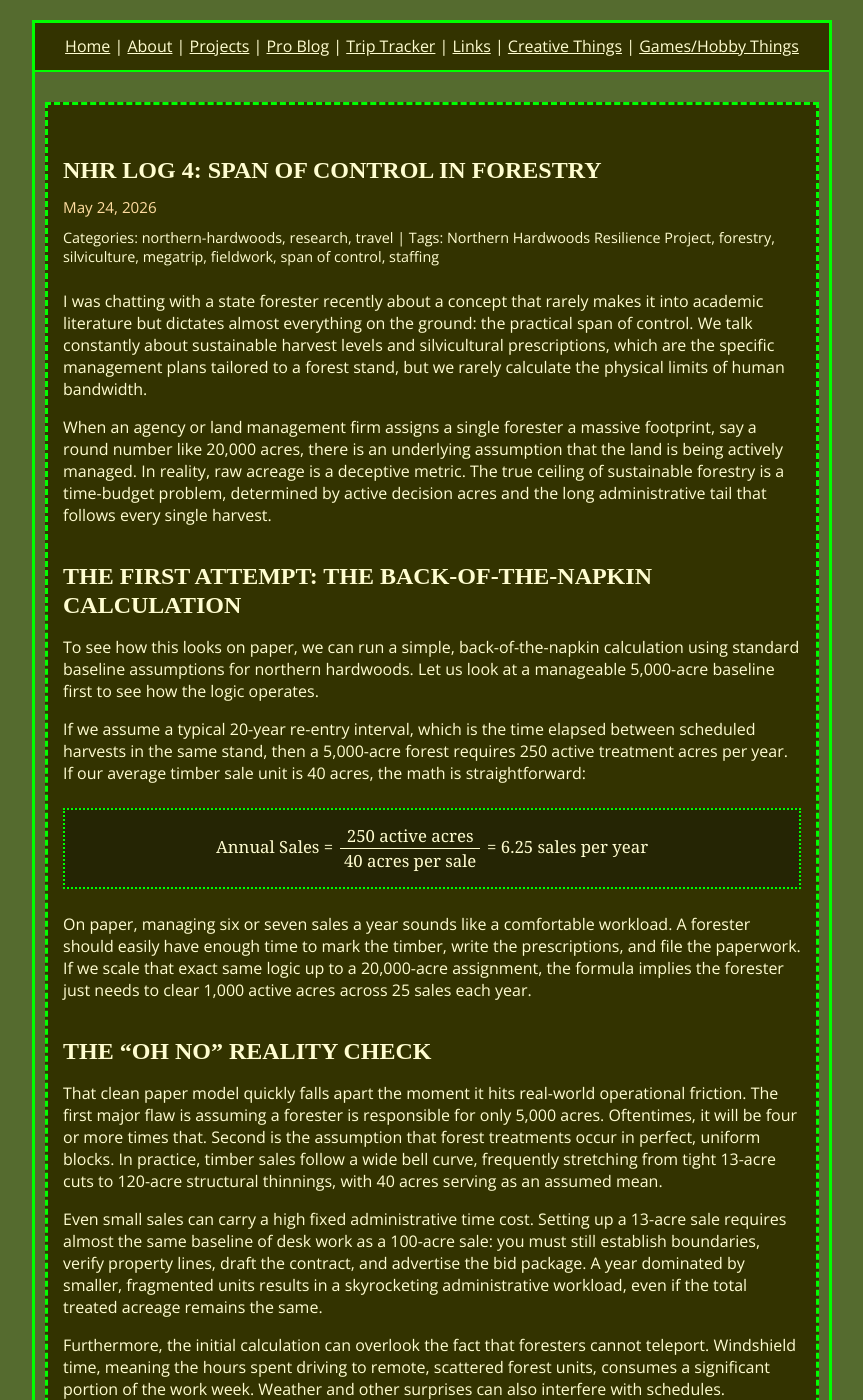
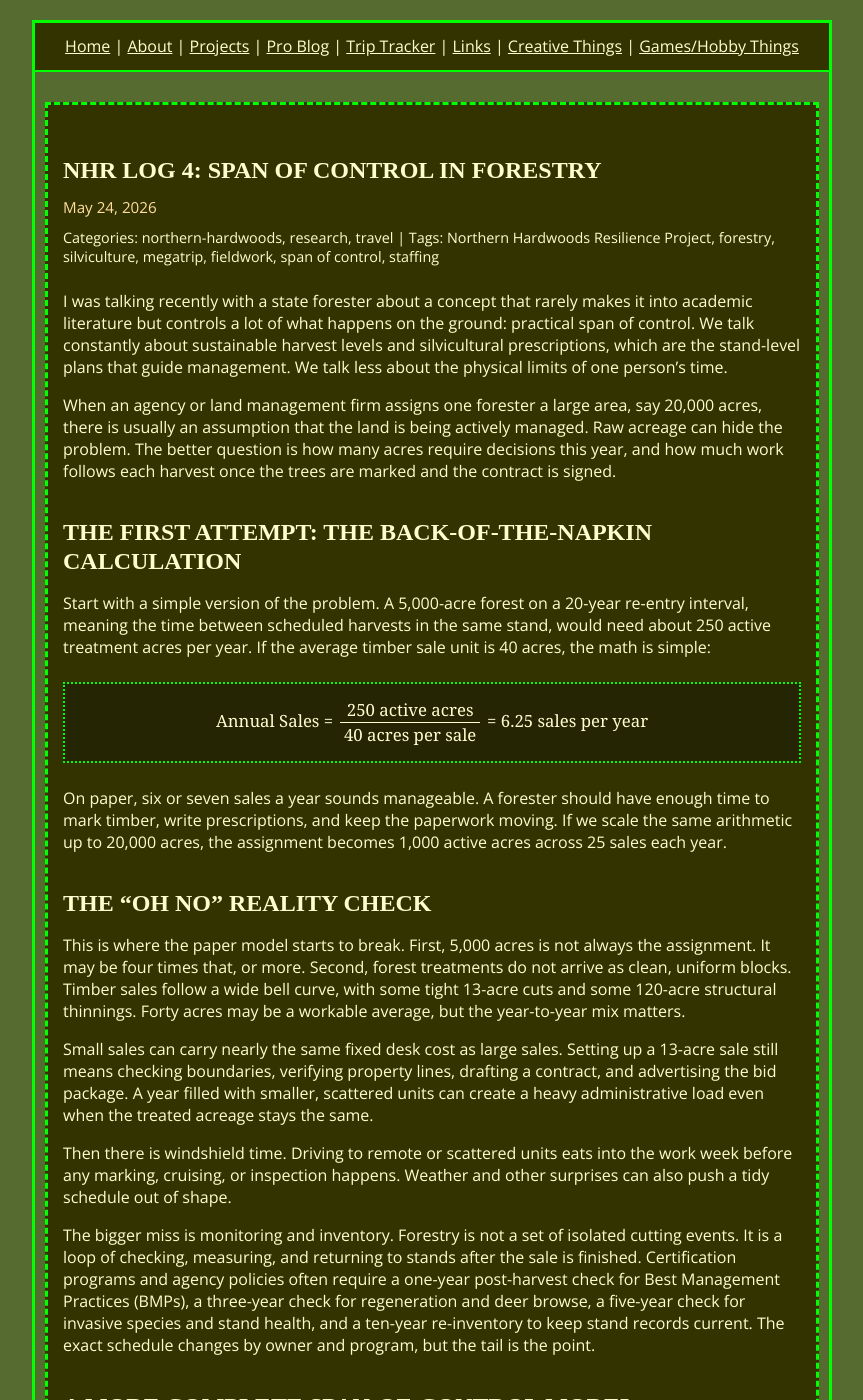
Before and after one commit to MtnTheMan/mtntheman.github.io, a Jekyll site: the page built from _posts/2026-05-24-span-of-control-in-forestry.md, in a window 1280 px wide and 1400 px high. Shown: the whole window, without its empty margins (208-1071 px from the left). Built offline with Jekyll 4.4.1, drawn with Linux system fonts in a browser that asks for light colours; some web fonts are replaced; some of the changed text lies outside the part shown.

Commit message:
Clean up NHR Log 4 prose

```diff
--- a/_posts/2026-05-24-span-of-control-in-forestry.md
+++ b/_posts/2026-05-24-span-of-control-in-forestry.md
@@ -4,18 +4,16 @@ title: "NHR Log 4: Span of Control in Forestry"
 date: 2026-05-24
 categories: [northern-hardwoods, research, travel]
 tags: [Northern Hardwoods Resilience Project, forestry, silviculture, megatrip, fieldwork, span of control, staffing]
-excerpt: "A time-budget look at how many acres one forester can realistically manage with intensive silviculture."
+excerpt: "A time-budget look at how many acres one forester can manage with intensive silviculture."
 ---
 
-I was chatting with a state forester recently about a concept that rarely makes it into academic literature but dictates almost everything on the ground: the practical span of control. We talk constantly about sustainable harvest levels and silvicultural prescriptions, which are the specific management plans tailored to a forest stand, but we rarely calculate the physical limits of human bandwidth.
+I was talking recently with a state forester about a concept that rarely makes it into academic literature but controls a lot of what happens on the ground: practical span of control. We talk constantly about sustainable harvest levels and silvicultural prescriptions, which are the stand-level plans that guide management. We talk less about the physical limits of one person's time.
 
-When an agency or land management firm assigns a single forester a massive footprint, say a round number like 20,000 acres, there is an underlying assumption that the land is being actively managed. In reality, raw acreage is a deceptive metric. The true ceiling of sustainable forestry is a time-budget problem, determined by active decision acres and the long administrative tail that follows every single harvest.
+When an agency or land management firm assigns one forester a large area, say 20,000 acres, there is usually an assumption that the land is being actively managed. Raw acreage can hide the problem. The better question is how many acres require decisions this year, and how much work follows each harvest once the trees are marked and the contract is signed.
 
-## The First Attempt: The Back-of-the-Napkin Calculation
+## The first attempt: the back-of-the-napkin calculation
 
-To see how this looks on paper, we can run a simple, back-of-the-napkin calculation using standard baseline assumptions for northern hardwoods. Let us look at a manageable 5,000-acre baseline first to see how the logic operates.
-
-If we assume a typical 20-year re-entry interval, which is the time elapsed between scheduled harvests in the same stand, then a 5,000-acre forest requires 250 active treatment acres per year. If our average timber sale unit is 40 acres, the math is straightforward:
+Start with a simple version of the problem. A 5,000-acre forest on a 20-year re-entry interval, meaning the time between scheduled harvests in the same stand, would need about 250 active treatment acres per year. If the average timber sale unit is 40 acres, the math is simple:
 
 <div class="nhr-equation" role="img" aria-label="Annual sales equals 250 active acres divided by 40 acres per sale, which equals 6.25 sales per year.">
   Annual Sales =
@@ -23,33 +21,25 @@ If we assume a typical 20-year re-entry interval, which is the time elapsed betw
   = 6.25 sales per year
 </div>
 
-On paper, managing six or seven sales a year sounds like a comfortable workload. A forester should easily have enough time to mark the timber, write the prescriptions, and file the paperwork. If we scale that exact same logic up to a 20,000-acre assignment, the formula implies the forester just needs to clear 1,000 active acres across 25 sales each year.
+On paper, six or seven sales a year sounds manageable. A forester should have enough time to mark timber, write prescriptions, and keep the paperwork moving. If we scale the same arithmetic up to 20,000 acres, the assignment becomes 1,000 active acres across 25 sales each year.
 
-## The "Oh No" Reality Check
+## The "oh no" reality check
 
-That clean paper model quickly falls apart the moment it hits real-world operational friction. The first major flaw is assuming a forester is responsible for only 5,000 acres. Oftentimes, it will be four or more times that. Second is the assumption that forest treatments occur in perfect, uniform blocks. In practice, timber sales follow a wide bell curve, frequently stretching from tight 13-acre cuts to 120-acre structural thinnings, with 40 acres serving as an assumed mean.
+This is where the paper model starts to break. First, 5,000 acres is not always the assignment. It may be four times that, or more. Second, forest treatments do not arrive as clean, uniform blocks. Timber sales follow a wide bell curve, with some tight 13-acre cuts and some 120-acre structural thinnings. Forty acres may be a workable average, but the year-to-year mix matters.
 
-Even small sales can carry a high fixed administrative time cost. Setting up a 13-acre sale requires almost the same baseline of desk work as a 100-acre sale: you must still establish boundaries, verify property lines, draft the contract, and advertise the bid package. A year dominated by smaller, fragmented units results in a skyrocketing administrative workload, even if the total treated acreage remains the same.
+Small sales can carry nearly the same fixed desk cost as large sales. Setting up a 13-acre sale still means checking boundaries, verifying property lines, drafting a contract, and advertising the bid package. A year filled with smaller, scattered units can create a heavy administrative load even when the treated acreage stays the same.
 
-Furthermore, the initial calculation can overlook the fact that foresters cannot teleport. Windshield time, meaning the hours spent driving to remote, scattered forest units, consumes a significant portion of the work week. Weather and other surprises can also interfere with schedules.
+Then there is windshield time. Driving to remote or scattered units eats into the work week before any marking, cruising, or inspection happens. Weather and other surprises can also push a tidy schedule out of shape.
 
-Beyond travel and incidentals, the most glaring omission in the presumptive model is the monitoring tail and the continuous requirement for forest inventory. Forestry is not a sequence of isolated cutting events: it is a continuous loop of verification and measurement. Most sustainable forestry certifications mandate regular field checks:
+The bigger miss is monitoring and inventory. Forestry is not a set of isolated cutting events. It is a loop of checking, measuring, and returning to stands after the sale is finished. Certification programs and agency policies often require a one-year post-harvest check for Best Management Practices (BMPs), a three-year check for regeneration and deer browse, a five-year check for invasive species and stand health, and a ten-year re-inventory to keep stand records current. The exact schedule changes by owner and program, but the tail is the point.
 
-**One-year post-harvest:** Verifying Best Management Practices (BMPs) for water quality and soil stabilization.
+## A more complete span-of-control model
 
-**Three-year post-harvest:** Evaluating seedling regeneration and assessing deer browse impacts.
+If we rebuild the calculation for a 20,000-acre responsibility and include the work that follows each entry, the numbers change fast.
 
-**Five-year post-harvest:** Monitoring for invasive species introductions and overall stand health.
+On a 20-year rotation, the forester has to handle 1,000 active treatment acres per year. At 40 acres per unit, that means establishing 25 sales annually. Cruising adds another layer. A 10-year inventory cycle on a 20,000-acre forest requires 2,000 background acres each year, separate from the active timber sales.
 
-**Ten-year inventory cycle:** Standard agency policy usually requires a complete re-inventory of every stand every ten years to maintain accurate database records.
-
-## Our Span of Control Model V2
-
-If we rebuild the calculation for a 20,000-acre responsibility and include these missing operational components, the numbers change dramatically.
-
-On a 20-year rotation, our forester must handle 1,000 active treatment acres per year. Assuming the historical mean of 40 acres per unit, which may be large, that requires establishing 25 distinct sales annually. Cruising the forest, which means walking lines to collect tree inventory data, adds an additional, massive baseline burden. A 10-year inventory cycle for a 20,000-acre forest requires cruising 2,000 background acres each year, independent of active timber sales.
-
-The table below breaks down a realistic hour budget for these combined responsibilities:
+The table below lays out one workable annual hour budget:
 
 | Workload Component | Operational Assumption | Annual Hours Required |
 | --- | --- | ---: |
@@ -61,9 +51,9 @@ The table below breaks down a realistic hour budget for these combined responsib
 | General Stewardship & Public Inquiries | Forest health anomalies, boundary disputes, and road washouts | 400 hours |
 | **Total Annual Workload** |  | **4,500 hours** |
 
-Considering that a single full-time employee provides roughly 1,100 to 1,400 hours of actual, direct field-management capacity per year after subtracting leave, mandatory training, and general agency meetings, a 20,000-acre forest actually requires three to four full-time foresters to manage intensively.
+A full-time employee does not have 2,080 usable field-management hours. Leave, mandatory training, meetings, reporting, and general agency work cut into that number. A more believable annual field-management capacity is roughly 1,100 to 1,400 hours. That puts the 20,000-acre example at about three to four full-time foresters if the goal is intensive management.
 
-To see how these operational constraints scale within your own organization or geographic region, use the interactive calculator below. By adjusting the sliders, you can simulate different management scenarios, test the impact of smaller or larger average sale sizes, and calculate exactly how many full-time foresters are required to maintain intensive, sustainable silviculture on a given landscape footprint.
+The calculator below keeps those assumptions adjustable. You can change the acreage, re-entry interval, sale size, fixed setup time, inventory cycle, and available field hours to see how quickly the workload moves.
 
 <section class="nhr-calculator" id="span-control-calculator" aria-labelledby="span-control-title">
   <h3 id="span-control-title">Span of Control Calculator</h3>
@@ -120,7 +110,7 @@ To see how these operational constraints scale within your own organization or g
   <p class="nhr-calc-note">Fixed model assumptions: 1.5 prep hours, 0.8 inspection/travel hours, and 0.3 post-harvest monitoring hours per active acre; 0.25 inventory hours per inventory acre; and 0.02 background stewardship hours per district acre.</p>
 </section>
 
-Behind the interactive simulator sits an expanded operational model that accounts for the cumulative impact of active harvest preparation, fixed contract administration, mandatory inventory tracking, and background stewardship maintenance. This multi-variable equation quantifies the cumulative workload, which allows land managers to pinpoint exactly where administrative bottlenecks emerge as district sizes expand:
+Behind the calculator is a simple workload equation. It adds active harvest preparation, contract administration, inventory, post-harvest monitoring, and background stewardship into one annual hour estimate:
 
 <div class="nhr-equation" role="img" aria-label="W equals A divided by R times the sum of h prep, h inspection, and h post, plus A divided by R times S multiplied by h admin, plus A divided by I multiplied by h inventory, plus A multiplied by h background.">
   W =
@@ -135,13 +125,15 @@ Behind the interactive simulator sits an expanded operational model that account
   + A &middot; h<sub>bg</sub>
 </div>
 
-In this formulation, <em>W</em> represents the total annual operational hours required to sustain the forest tract. The geographic scale of responsibility is captured by <em>A</em>, which represents the total district footprint in acres, while <em>R</em> represents the re-entry interval in years, and <em>I</em> represents the mandatory inventory cycle length in years. The operational units are defined by <em>S</em>, which is the average treatment size in acres. Time allocations are distributed across specific field and office tasks, where <em>h</em><sub>prep</sub> represents the layout and tree marking hours per active acre, <em>h</em><sub>insp</sub> represents active harvest inspection hours per active acre, and <em>h</em><sub>post</sub> represents post-harvest certification monitoring hours per active acre. The fixed overhead constraints are isolated by <em>h</em><sub>admin</sub>, which represents the baseline contract preparation and bidding hours per sale, while <em>h</em><sub>inv</sub> represents plot-level cruising hours per inventory acre, and <em>h</em><sub>bg</sub> represents background stewardship hours per district acre.
+Here, <em>W</em> is total annual operational hours. <em>A</em> is district acres, <em>R</em> is the re-entry interval, <em>I</em> is the inventory cycle, and <em>S</em> is the average treatment size. The <em>h</em> terms are the time costs: <em>h</em><sub>prep</sub> covers layout and tree marking per active acre, <em>h</em><sub>insp</sub> covers active harvest inspection, <em>h</em><sub>post</sub> covers post-harvest monitoring, <em>h</em><sub>admin</sub> covers contract preparation and bidding per sale, <em>h</em><sub>inv</sub> covers cruising per inventory acre, and <em>h</em><sub>bg</sub> covers background stewardship per district acre.
 
-Expressing the time budget in this manner demonstrates that a forester's capacity is rarely limited by a single variable, because an adjustment to any single parameter propagates across the entire management system. For example, compressing the re-entry interval or reducing the average sale size increases the frequency of contract boundary layouts, which accelerates the consumption of available field hours. By analyzing the interactions among these variables, organizations can move beyond arbitrary acreage quotas and design staffing structures that reflect the true physical constraints of field operations.
+The useful part of writing the budget this way is that no single variable tells the whole story. A shorter re-entry interval increases active acres. Smaller sale units increase contracts and boundary layouts. A tighter inventory cycle adds background cruising. Staffing should follow the work a forester can physically complete, not an acreage number that looks clean in a spreadsheet.
 
-## What Does "Responsible For" Actually Mean?
+## What does "responsible for" actually mean?
 
-When we see a single forester assigned to a 20,000-acre area, they are rarely practicing idyllic and intensive, stand-level silviculture taught in textbooks; rather, they are practicing triage. They are often deciding which few hundred acres will receive meticulous attention this year, while accepting that the remaining thousands of acres must be managed via deferred entries, standardized prescriptions, or broad, landscape-scale planning. The physical bottleneck in forestry is the number of stands a human being can realistically walk, mark, inspect, maintain, and return to monitor in a year.
+When one forester is assigned to a 20,000-acre area, textbook silviculture may still be the ideal, but the job often turns into triage. They decide which few hundred acres will get close attention this year while the remaining acres move through deferred entries, standardized prescriptions, or broader planning.
+
+I do not think that makes broad-acre assignments unserious by default. It means acreage alone is a bad measure of responsibility. The bottleneck is the number of stands a person can walk, mark, inspect, maintain, and revisit in a year.
 
 <script>
 (function () {
```
